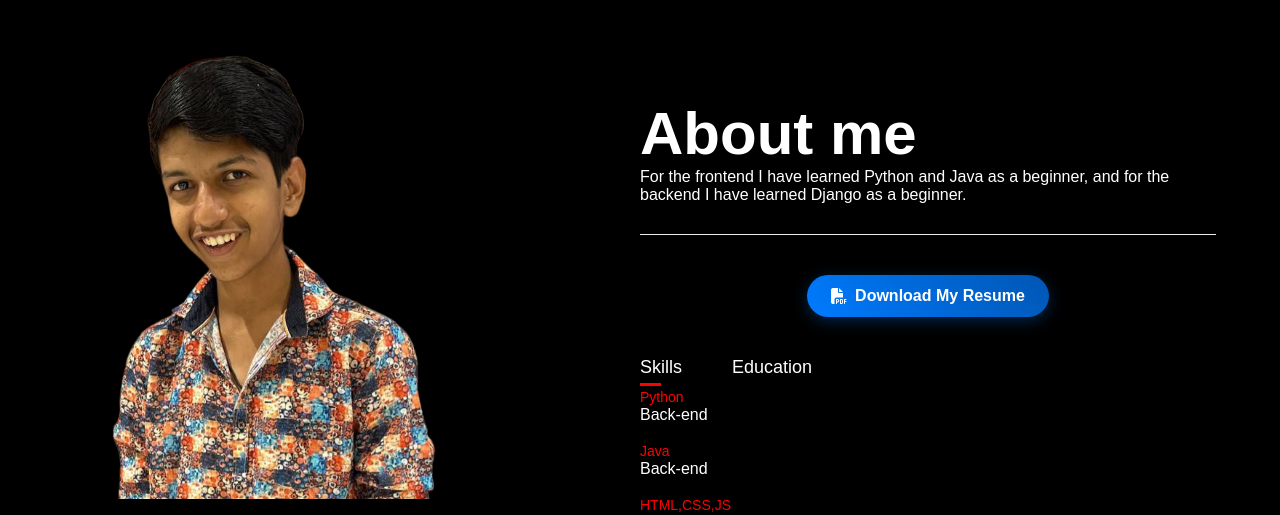
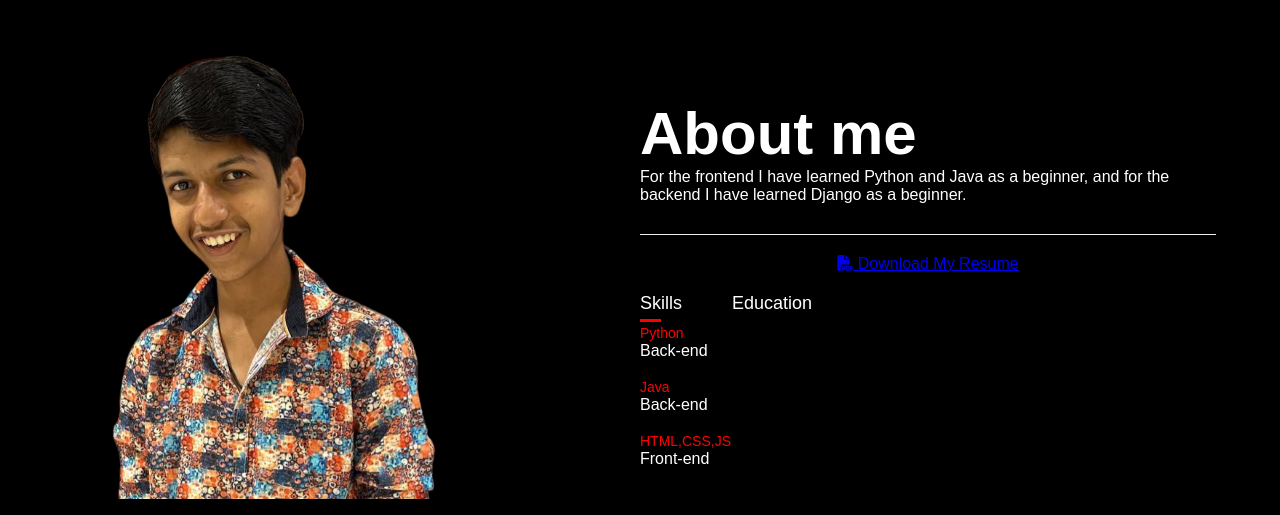
Before and after one commit to Rakhul-Sankar/Portfolio, a Python web app: template templates/raja.html in a window 1280 px wide. Shown: the part 811-1326 px from the top of the page. Run offline with Jinja, Linux system fonts and the light colour scheme; the template is opened without the code that fills it, so the values that code supplies are empty; some libraries are stand-ins or nearby versions.

Commit message:
modified resume

```diff
--- a/templates/raja.html
+++ b/templates/raja.html
@@ -61,10 +61,11 @@
 
                      <!-- OR in #ab .about-col2 (after skills tabs) -->
                 <div class="resume-section">
-                <a href="Rakhul_Resume.pdf" class="resume-btn" download>
+                <a href="Rakhul_Resume.pdf" download>
                 <i class="fa-solid fa-file-pdf"></i> Download My Resume
                 </a>
                 </div>
+
 
                     <div id="portfolio" class="tab-titles">
                         <p class="tab-links active-link" onclick="opentab('skills')">Skills</p>
```
